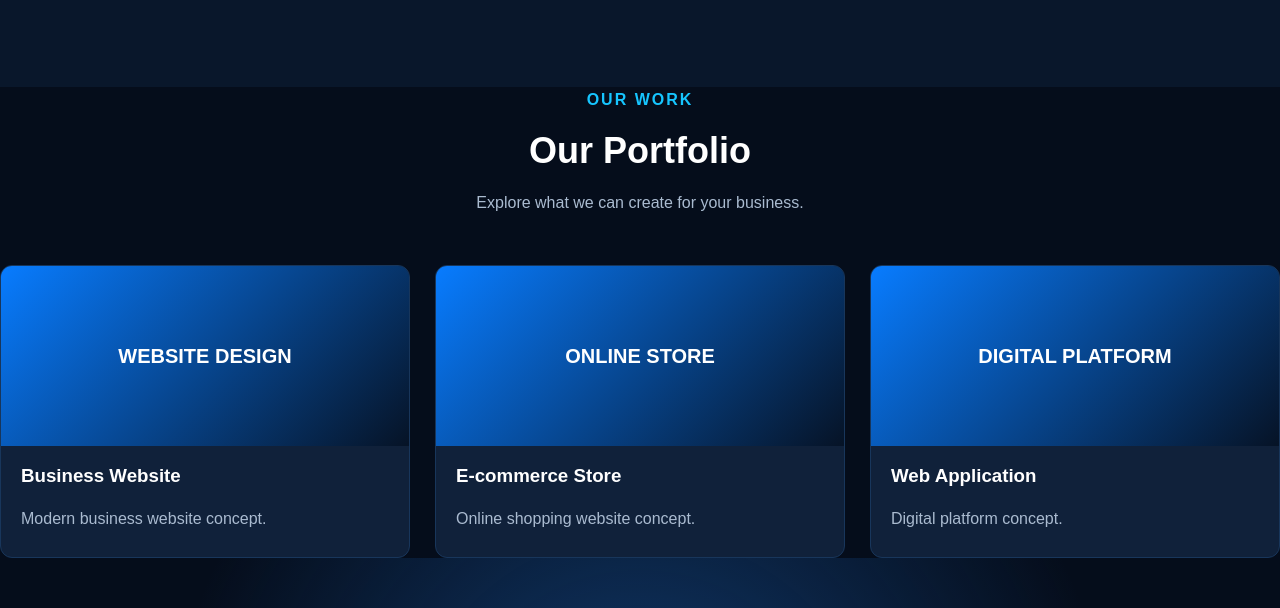
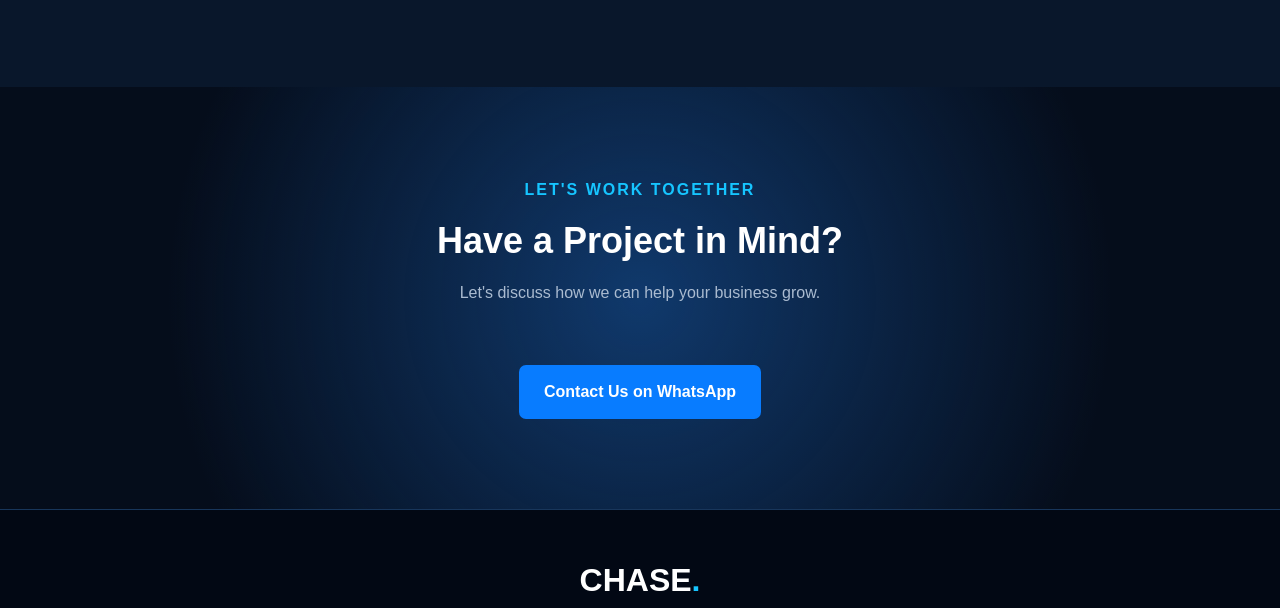
Before and after one commit to nurudeenkamaldeen405-boop/chase-digital-solutions, a plain HTML site: page index.html in a window 1280 px wide. Shown: the part 3092-3700 px from the top of the page. Drawn offline with Linux system fonts and the light colour scheme.

Commit message:
index.html

```diff
--- a/index.html
+++ b/index.html
@@ -210,35 +210,7 @@
 
 </section>
 
-    <div class="section-heading">
-        <p>OUR WORK</p>
-        <h2>Our Portfolio</h2>
-        <span>Explore what we can create for your business.</span>
-    </div>
 
-    <div class="portfolio-grid">
-
-        <div class="portfolio-card">
-            <div class="portfolio-image">WEBSITE DESIGN</div>
-            <h3>Business Website</h3>
-            <p>Modern business website concept.</p>
-        </div>
-
-        <div class="portfolio-card">
-            <div class="portfolio-image">ONLINE STORE</div>
-            <h3>E-commerce Store</h3>
-            <p>Online shopping website concept.</p>
-        </div>
-
-        <div class="portfolio-card">
-            <div class="portfolio-image">DIGITAL PLATFORM</div>
-            <h3>Web Application</h3>
-            <p>Digital platform concept.</p>
-        </div>
-
-    </div>
-
-</section>
 
 
 <section class="contact section" id="contact">
```
